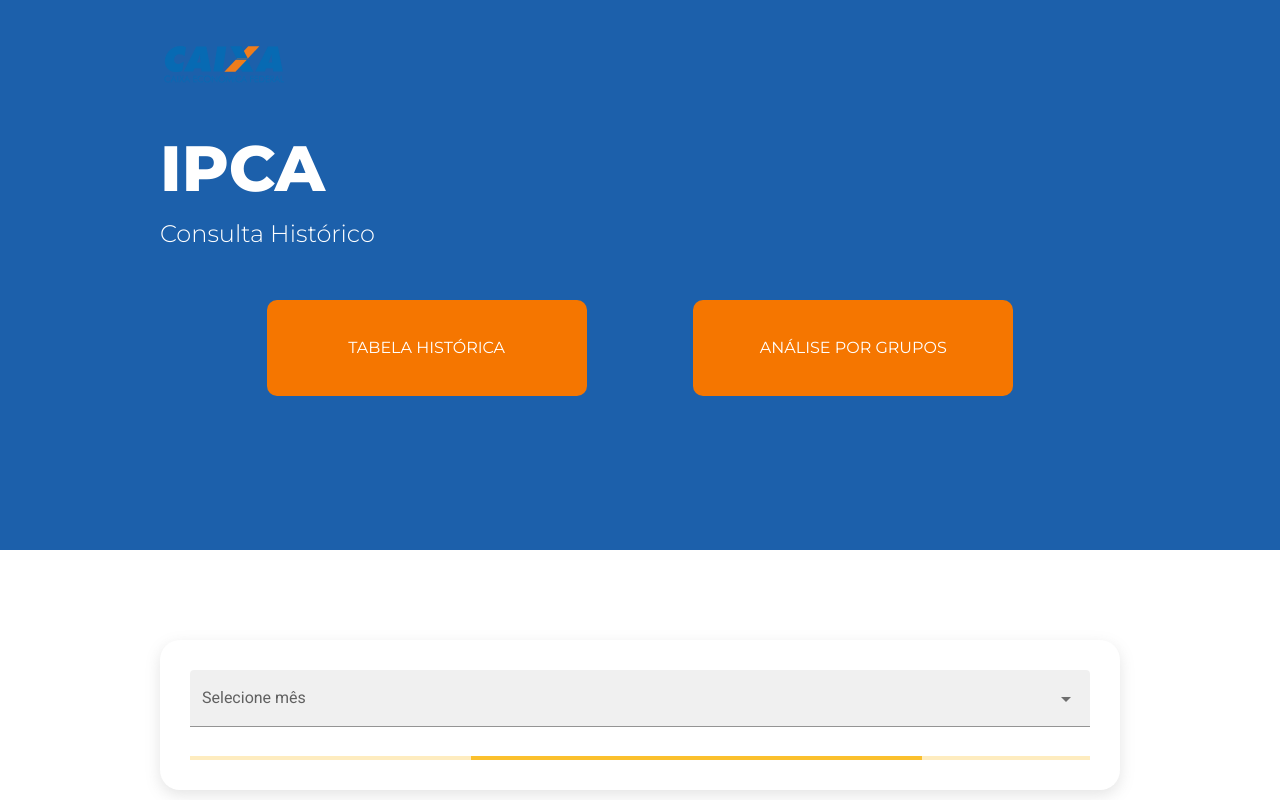
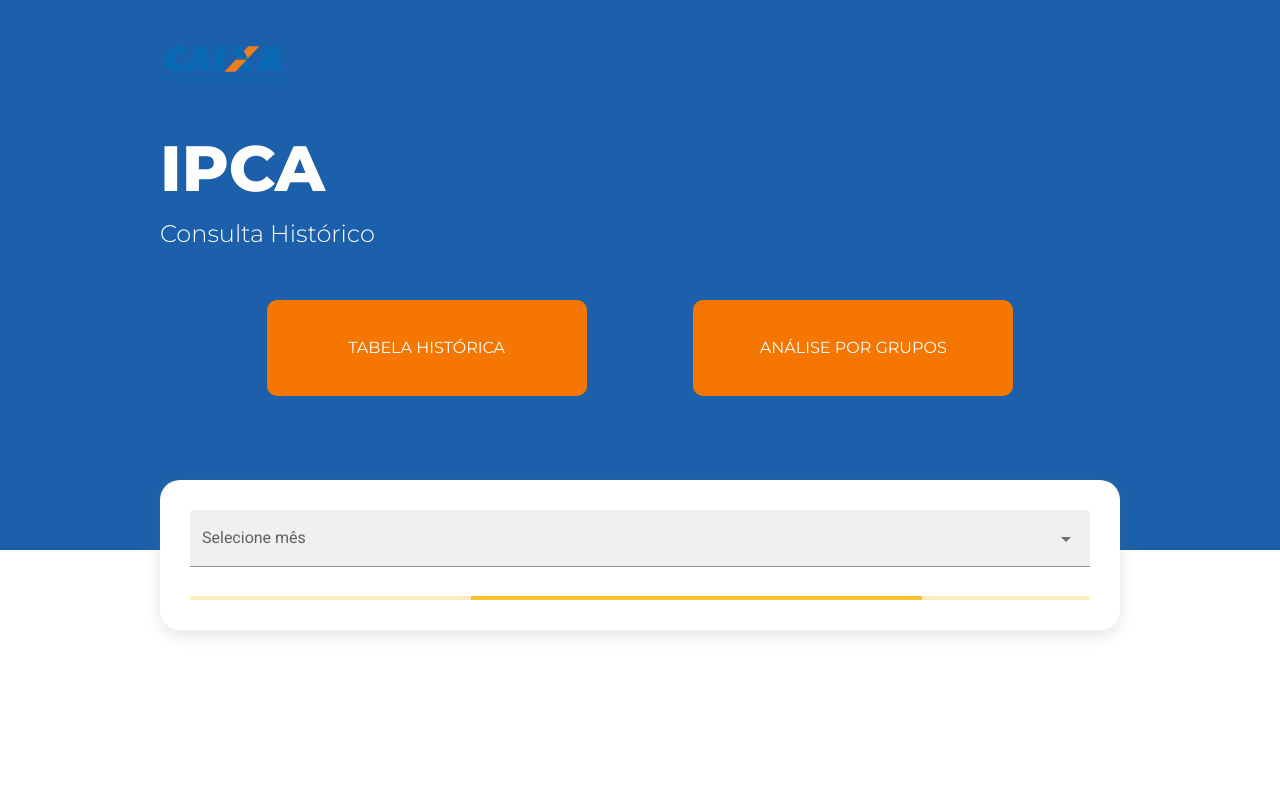
Before and after one commit to BetaOrtiz/ipca-chart, a Vue app: page / in a window 1280 px wide. Built offline with nearby package versions, Linux system fonts and the light colour scheme; no server answers.

Commit message:
fix: adjust content position

```diff
--- a/src/app-styles.css
+++ b/src/app-styles.css
@@ -57,7 +57,7 @@ h2 {
 .content {
   position: absolute;
   width: 75vw;
-  top: 80vh;
+  top: 60vh;
   left: 0;
   right: 0;
   margin: auto;
```
